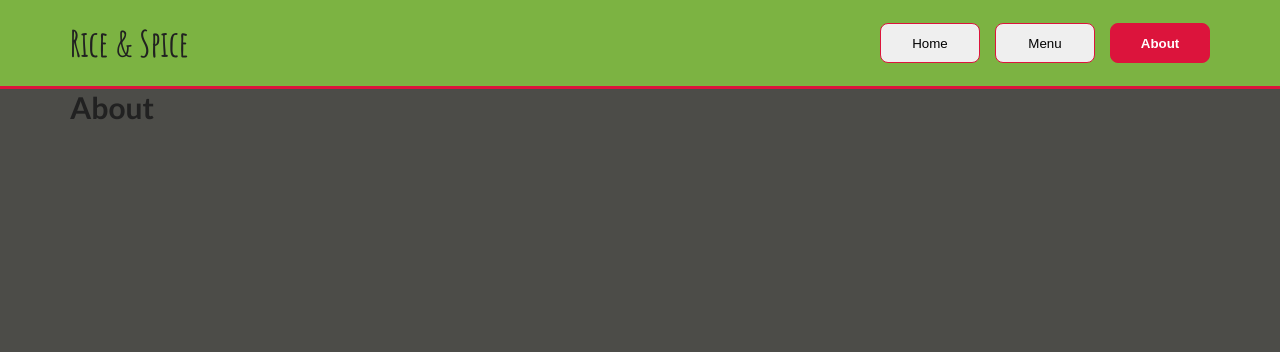
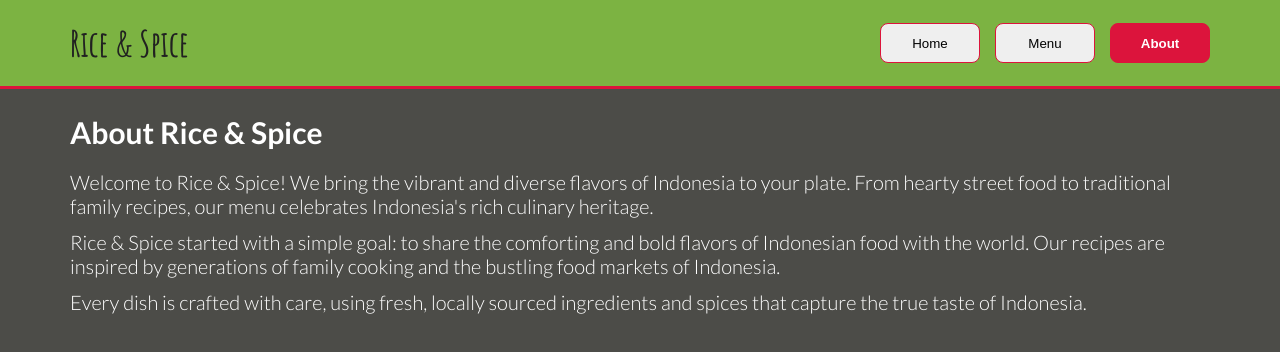
Before and after one commit to handa26/restaurant-page, a website built with webpack: page src/template.html in a window 1280 px wide. Both pictures are taken after a click on the button "About". Built offline with nearby package versions, Linux system fonts and the light colour scheme; files whose address does not match are found by name.

Commit message:
Add about page

```diff
--- a/src/pages/about.js
+++ b/src/pages/about.js
@@ -1,7 +1,12 @@
 const about = () => {
   return (`
-  <div class="row">
-    <h2>About</h2>
+  <div class="row about">
+    <h2>About Rice & Spice</h2>
+    <p>Welcome to Rice & Spice! We bring the vibrant and diverse flavors of Indonesia to your plate.
+      From hearty street food to traditional family recipes, our menu celebrates Indonesia's rich culinary heritage.</p>
+    <p>Rice & Spice started with a simple goal: to share the comforting and bold flavors of Indonesian food with the world.
+      Our recipes are inspired by generations of family cooking and the bustling food markets of Indonesia.</p>
+    <p>Every dish is crafted with care, using fresh, locally sourced ingredients and spices that capture the true taste of Indonesia.</p>
   </div>
   `);
 };
--- a/src/styles.css
+++ b/src/styles.css
@@ -143,3 +143,15 @@ section {
   padding: 10px;
   border-radius: 10px;
 }
+
+/* About */
+.about h2 {
+  color: #fff;
+  padding-top: 25px;
+  padding-bottom: 20px;
+}
+
+.about p {
+  color: #fff;
+  margin-bottom: 12px;
+}
```
